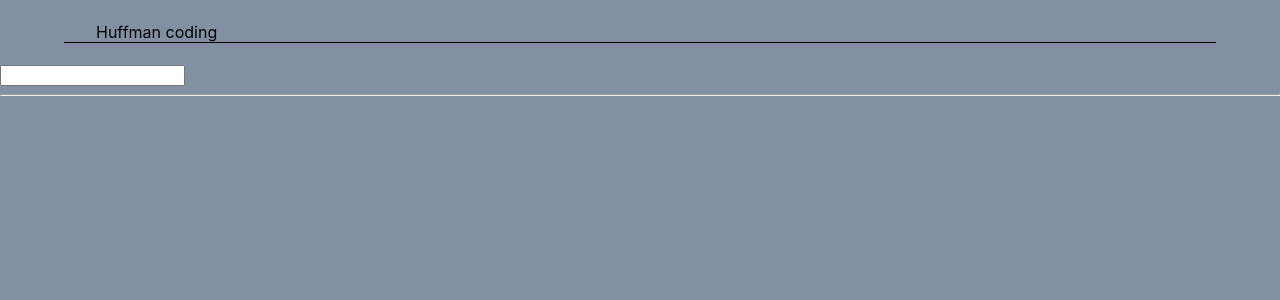
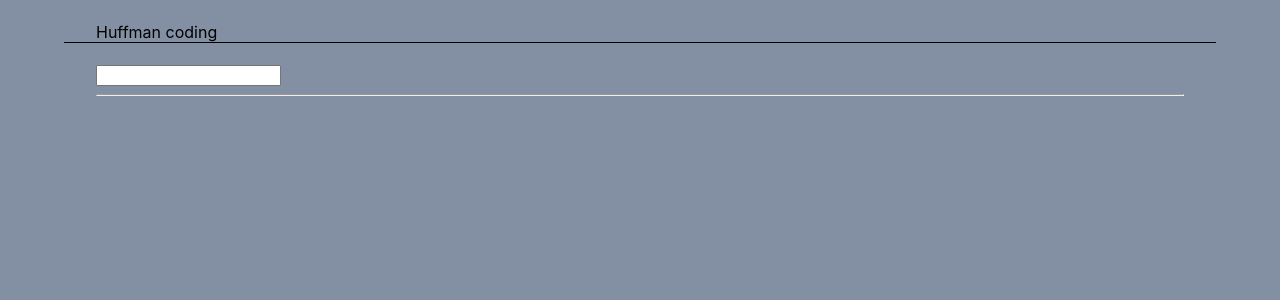
Before and after one commit to GTFTT/HuffmanCoding, a React (Create React App) app: page / in a window 1280 px wide. Shown: the top 300 px of the page. Built offline with nearby package versions, Linux system fonts and the light colour scheme.

Commit message:
Added body container styles

```diff
--- /dev/null
+++ b/src/App.css
@@ -0,0 +1,5 @@
+.contentCont {
+    margin: 0 auto;
+    width: 85vw;
+    min-height: 150vh;
+}
--- a/src/App.js
+++ b/src/App.js
@@ -4,13 +4,16 @@ import React, { Component } from 'react';
 import { HuffmanCoding } from 'pages';
 import { Header } from 'common';
 
+import './App.css';
 
 export default class App extends Component {
     render() {
         return (
             <div>
                 <Header />
-                <HuffmanCoding />
+                <div className={ "contentCont" }>
+                    <HuffmanCoding />
+                </div>
             </div>
         );
     }
```
